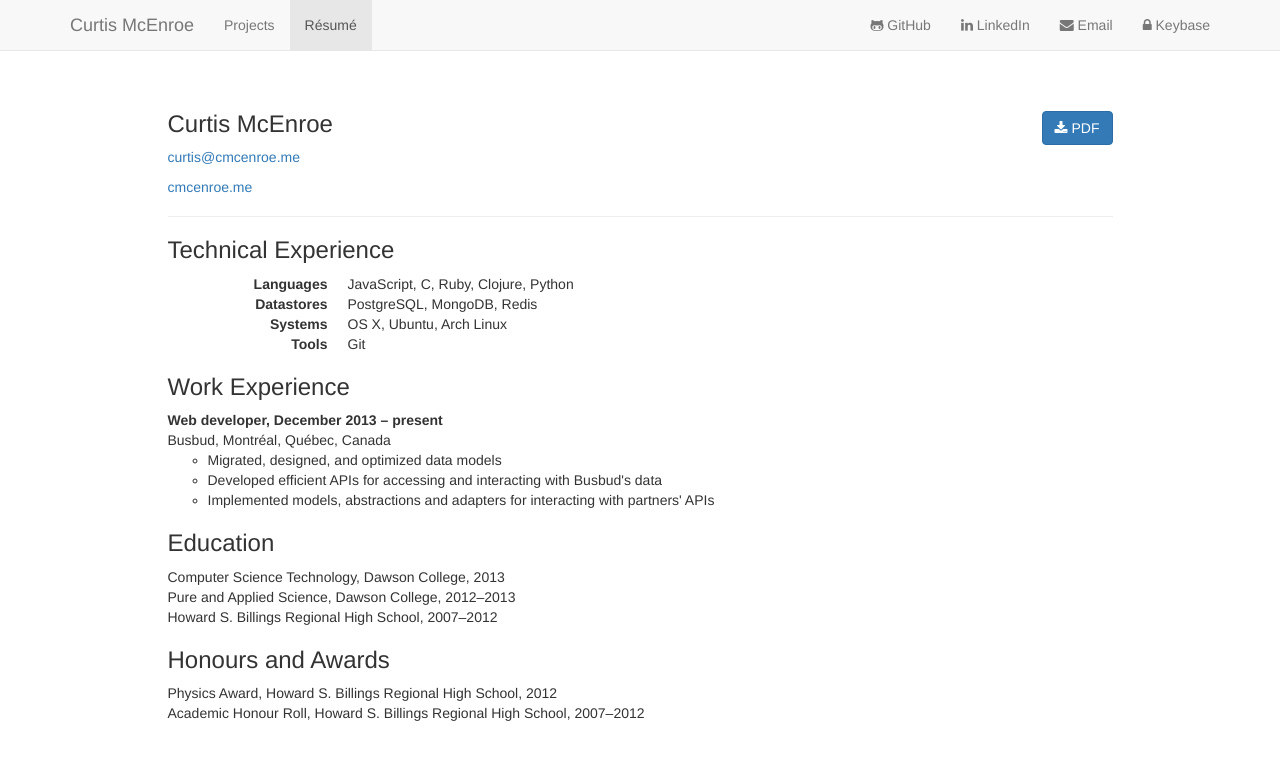
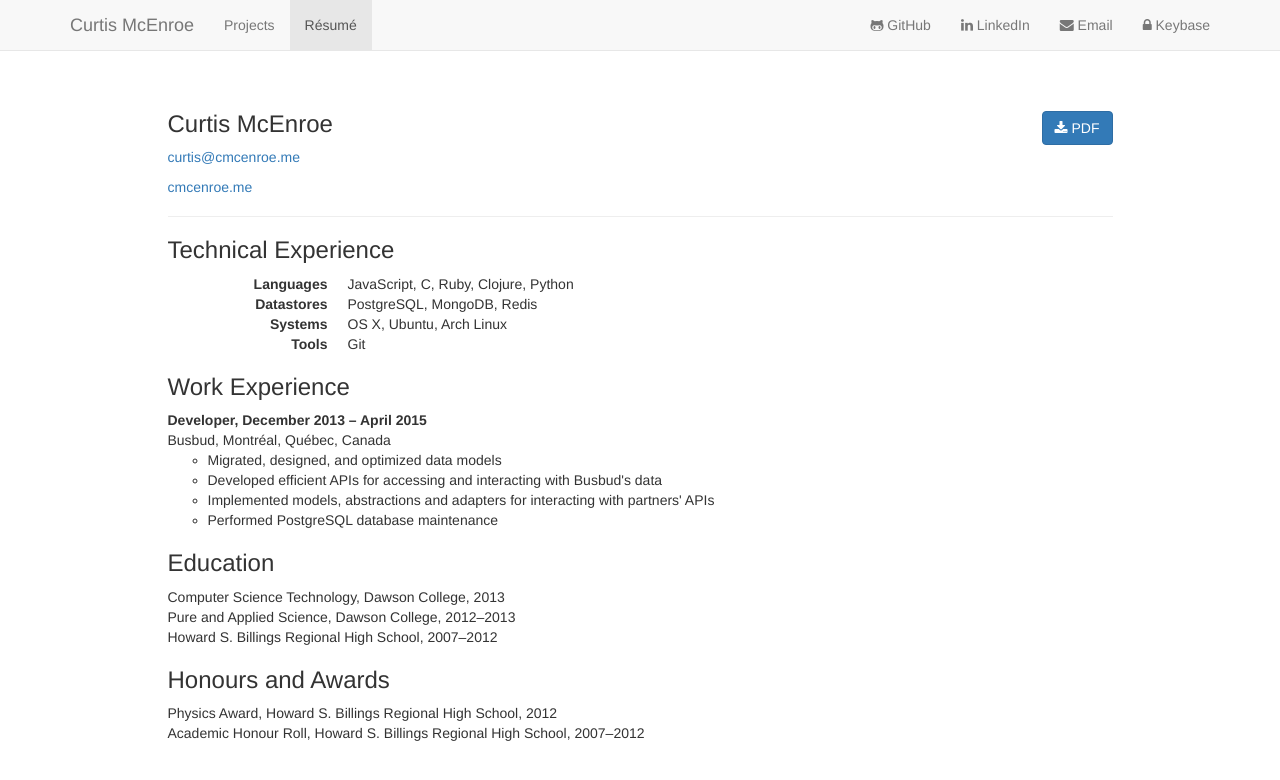
Before and after one commit to causal-agent/programble.github.io, a Jekyll site: the page built from resume.html, in a window 1280 px wide. Shown: the top 780 px of the page. Built offline with Jekyll 4.4.1, drawn with Linux system fonts in a browser that asks for light colours; nearby versions of some CDN libraries.

Commit message:
Update resume dates

```diff
--- a/resume.html
+++ b/resume.html
@@ -52,12 +52,13 @@ id: resume
 
 <ol class="list-unstyled">
   <li>
-    <strong>Web developer, December 2013 – present</strong><br>
+    <strong>Developer, December 2013 – April 2015</strong><br>
     Busbud, Montréal, Québec, Canada<br>
     <ul>
       <li>Migrated, designed, and optimized data models</li>
       <li>Developed efficient APIs for accessing and interacting with Busbud's data</li>
       <li>Implemented models, abstractions and adapters for interacting with partners' APIs</li>
+      <li>Performed PostgreSQL database maintenance</li>
     </ul>
   </li>
 </ol>
```
